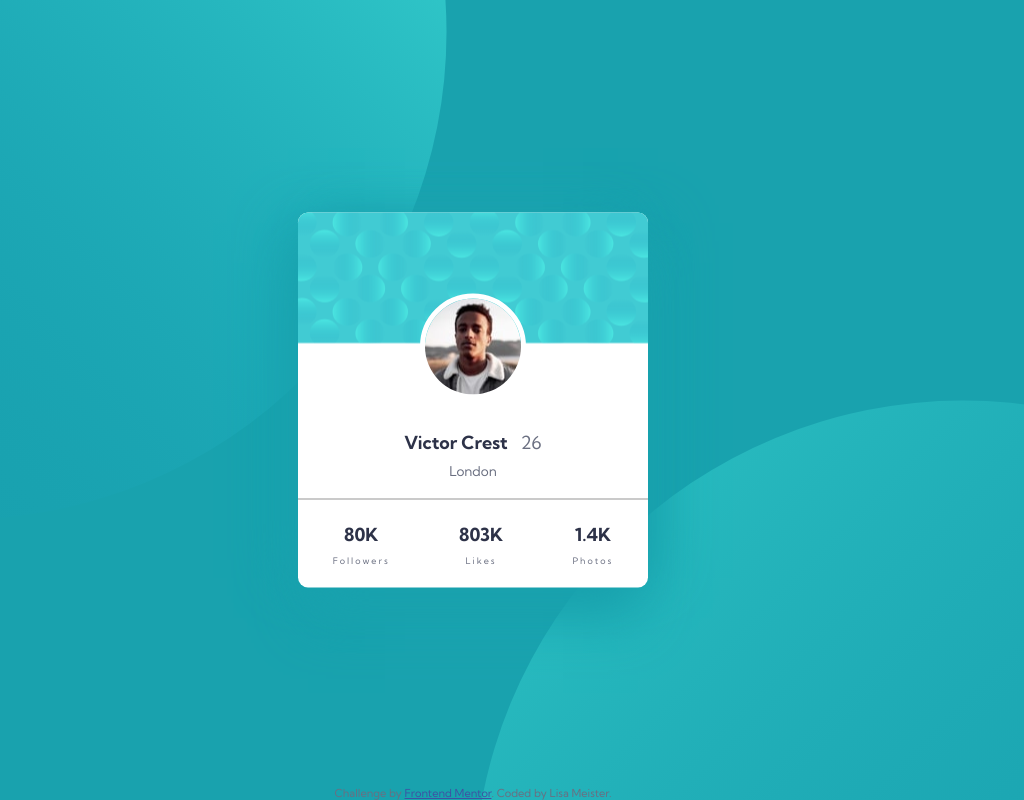
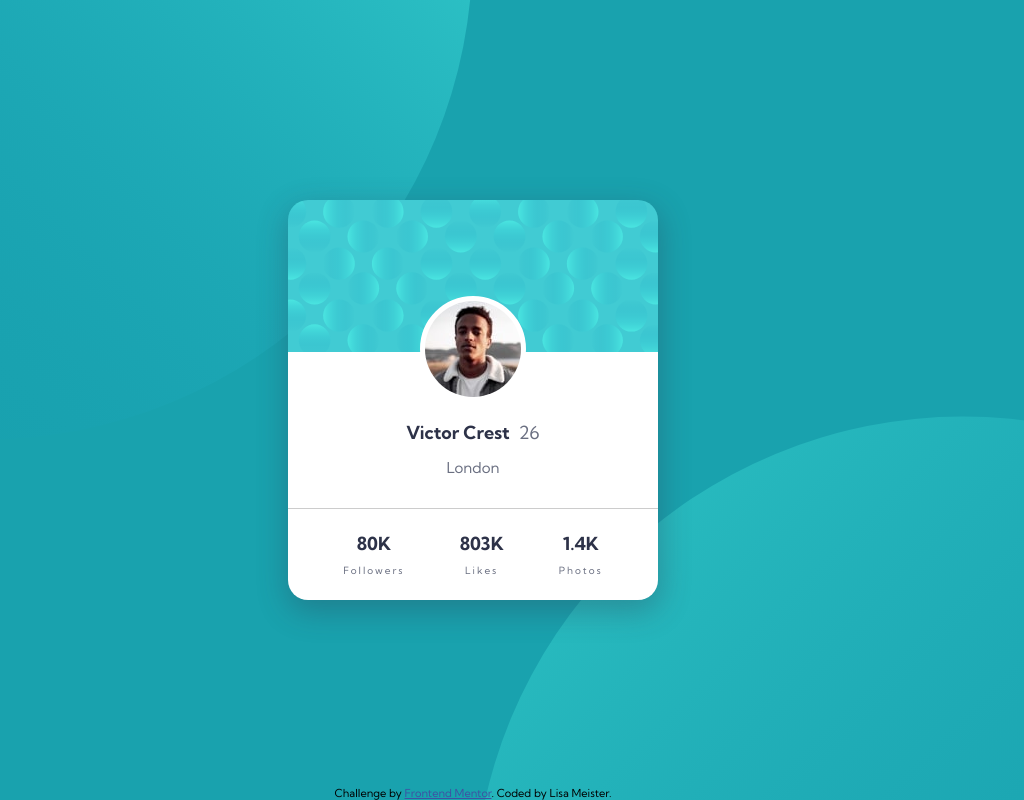
Before and after one commit to Lilibell/FrontendMentor_ProfileCardChallenge, a plain HTML site: page index.html in a window 1280 px wide. Shown: the whole page, without its empty margins (167-1191 px from the left). Drawn offline with Linux system fonts and the light colour scheme.

Commit message:
Refactor Code

```diff
--- a/css/styles.css
+++ b/css/styles.css
@@ -7,67 +7,106 @@
   --dark-gray: hsl(0, 0%, 59%);
 }
 
-* {
+*,
+body,
+html {
   margin: 0;
   padding: 0;
+  box-sizing: border-box;
+  font-family: "Kumbh Sans", sans-serif;
+  font-size: 62.5%;
 }
 
-body {
+main {
+  width: 100%;
+  height: 100vh;
   background-color: var(--dark-cyan);
   background-image: url("../images/bg-pattern-bottom.svg"),
     url("../images/bg-pattern-top.svg");
   background-repeat: no-repeat, no-repeat;
-  /* background-position: 125% -42%, -41% 55%; not responsive*/
-  /* background-position: left 50vw top 50vh, right 52vw bottom -65vh; */
-  background-position: left 40vw top 50vh, right 40vw bottom -50vh;
-  font-family: "Kumbh Sans", sans-serif;
+  background-position: left 50vw top 52vh, right 50vw bottom 45vh;
   color: var(--dark-grayish-blue);
-  font-size: 18px;
+  display: flex;
+  justify-content: center;
+  align-items: center;
 }
 
-ul {
-  list-style-type: none;
-  margin: 0;
-  padding: 0;
+.card__container {
+  width: 37rem;
+  height: 40rem;
+  display: flex;
+  flex-direction: column;
+  justify-content: space-between;
+  align-items: center;
+  background: url("../images/bg-pattern-card.svg") no-repeat top;
+  background-size: 101% 38%;
+  background-color: white;
+  /* box-shadow: 0 40px 50px -10px var(--very-dark-desaturated-blue),
+    -20px 0 50px -10px var(--very-dark-desaturated-blue),
+    20px 0 50px -10px var(--very-dark-desaturated-blue); */
+  -webkit-box-shadow: 1px 10px 30px 2px rgba(45, 50, 72, 0.3);
+  box-shadow: 1px 10px 30px 2px rgba(45, 50, 72, 0.3);
+  border-radius: 2rem;
+  -webkit-border-radius: 2rem;
+  -moz-border-radius: 2rem;
+  -ms-border-radius: 2rem;
+  -o-border-radius: 2rem;
 }
 
-li:first-child {
+.card__image {
+  border-radius: 50%;
+  display: block;
+  margin-top: 26%;
+  border: 5px solid white;
+  background-color: white;
+}
+
+.card__name {
+  font-size: 1.8rem;
+  line-height: 0;
+  margin-top: 0.5rem;
+  color: var(--very-dark-desaturated-blue);
+  text-align: center;
+}
+
+.card__name span {
+  font-size: 1.8rem;
+  font-weight: 300;
+  color: var(--dark-grayish-blue);
+  margin-left: 0.5rem;
+}
+
+.card__city {
+  font-size: 1.5rem;
+  margin-bottom: 0.5rem;
+  letter-spacing: normal;
+  text-align: center;
+}
+
+.card__credentials {
+  height: 23%;
+  width: 100%;
+  display: flex;
+  justify-content: space-evenly;
+  align-items: center;
+  border-top: hsl(0, 0%, 80%) solid 1px;
+}
+
+.card__credentials-wrapper {
+  height: auto;
+  text-align: center;
+}
+
+.card__credentials-top {
   font-weight: 700;
+  font-size: 1.8rem;
   color: var(--very-dark-desaturated-blue);
   padding-bottom: 0.5em;
 }
 
-li {
-  text-align: center;
-}
-
-li:last-child {
-  font-size: 0.5em;
+.card__credentials-bottom {
+  font-size: 1rem;
   letter-spacing: 2px;
-}
-
-span {
-  font-weight: 300;
-  color: var(--dark-grayish-blue);
-  margin-left: 0.5em;
-}
-
-#city {
-  font-size: 0.75em;
-  letter-spacing: normal;
-}
-
-.container {
-  width: 350px;
-  height: 375px;
-  background-color: white;
-  border-radius: 10px;
-  position: absolute;
-  top: 50%;
-  left: 50%;
-  transform: translate(-50%, -50%);
-  box-shadow: 0 40px 50px -10px var(--dark-cyan),
-    -20px 0 50px -10px var(--dark-cyan), 20px 0 50px -10px var(--dark-cyan);
 }
 
 .content {
@@ -79,44 +118,9 @@ span {
   height: 178px;
 }
 
-.name {
-  grid-row: 1 / 2;
-  justify-self: center;
-  align-self: center;
-}
-
-.card-bg {
-  background-image: url("../images/bg-pattern-card.svg");
-  background-repeat: no-repeat;
-  background-size: 100% 100%;
-  height: 35%;
-  width: 100%;
-  border-top-left-radius: 10px;
-  border-top-right-radius: 10px;
-}
-
-img {
-  border-radius: 50%;
-  display: block;
-  margin-left: auto;
-  margin-right: auto;
-  border: 5px solid white;
-  position: relative;
-  bottom: 50px;
-}
-
-.popularity {
-  grid-row: 2 / 3;
-  display: flex;
-  flex-direction: row;
-  justify-content: space-around;
-  align-items: center;
-  border-top: var(--dark-gray) solid 0.5px;
-}
-
 footer {
   width: 640px;
-  font-size: 11px;
+  font-size: 1.1rem;
   text-align: center;
   position: fixed;
   bottom: 0;
@@ -124,6 +128,7 @@ footer {
   margin-left: -320px;
 }
 a {
+  font-size: inherit;
   color: hsl(228, 45%, 44%);
 }
 
@@ -131,8 +136,8 @@ a:hover {
   color: var(--very-dark-desaturated-blue);
 }
 
-@media (min-width: 440px) {
-  body {
-    background-position: left 50vw top 50vh, right 52vw bottom -65vh;
+@media (max-width: 440px) {
+  main {
+    background-position: left 40vw top 45vh, right 40vw bottom 40vh;
   }
 }
--- a/index.html
+++ b/index.html
@@ -20,7 +20,45 @@
     <title>Frontend Mentor | Profile card component</title>
   </head>
   <body>
-    <div class="container">
+    <main>
+      <div class="card__container">
+        <img
+          class="card__image"
+          src="images/image-victor.jpg"
+          alt="Victor Crest"
+        />
+        <h1 class="card__name">Victor Crest <span>26</span></h1>
+        <p class="card__city">London</p>
+
+        <div class="card__credentials">
+          <div class="card__credentials-wrapper">
+            <p class="card__credentials-top">80K</p>
+            <p class="card__credentials-bottom">Followers</p>
+          </div>
+
+          <div class="card__credentials-wrapper">
+            <p class="card__credentials-top">803K</p>
+            <p class="card__credentials-bottom">Likes</p>
+          </div>
+
+          <div class="card__credentials-wrapper">
+            <p class="card__credentials-top">1.4K</p>
+            <p class="card__credentials-bottom">Photos</p>
+          </div>
+        </div>
+      </div>
+    </main>
+
+    <footer>
+      Challenge by
+      <a href="https://www.frontendmentor.io?ref=challenge" target="_blank"
+        >Frontend Mentor</a
+      >. Coded by Lisa Meister.
+    </footer>
+  </body>
+</html>
+
+<!-- <div class="container">
   <div class="card-bg"></div>
   <img src="images/image-victor.jpg" alt="Victor Crest" />
   <div class="content">
@@ -52,6 +90,4 @@
   <a href="https://www.frontendmentor.io?ref=challenge" target="_blank"
     >Frontend Mentor</a
   >. Coded by Lisa Meister.
-    </footer>
-  </body>
-</html>
+</footer> -->
--- a/styles.css
+++ /dev/null
@@ -1,124 +0,0 @@
-body {
-  background-color: hsl(185, 75%, 39%);
-  background-image: url("images/bg-pattern-bottom.svg"),
-    url("images/bg-pattern-top.svg");
-  background-repeat: no-repeat, no-repeat;
-  /* background-position: 125% -42%, -41% 55%; not responsive*/
-  /* background-position: left 50vw top 50vh, right 52vw bottom -65vh; */
-  background-position: left 40vw top 50vh, right 40vw bottom -50vh;
-  font-family: "Kumbh Sans", sans-serif;
-  color: hsl(227, 10%, 46%);
-  font-size: 18px;
-}
-
-ul {
-  list-style-type: none;
-  margin: 0;
-  padding: 0;
-}
-
-li:first-child {
-  font-weight: 700;
-  color: hsl(229, 23%, 23%);
-  padding-bottom: 0.5em;
-}
-
-li {
-  text-align: center;
-}
-
-li:last-child {
-  font-size: 0.5em;
-  letter-spacing: 2px;
-}
-
-span {
-  font-weight: 300;
-  color: hsl(227, 10%, 46%);
-  margin-left: 0.5em;
-}
-
-#city {
-  font-size: 0.75em;
-  letter-spacing: normal;
-}
-
-.container {
-  width: 350px;
-  height: 375px;
-  background-color: white;
-  border-radius: 10px;
-  position: absolute;
-  top: 50%;
-  left: 50%;
-  transform: translate(-50%, -50%);
-  box-shadow: 0 40px 50px -10px hsl(185, 75%, 35%),
-    -20px 0 50px -10px hsl(185, 75%, 35%), 20px 0 50px -10px hsl(185, 75%, 35%);
-}
-
-.content {
-  position: relative;
-  bottom: 40px;
-  display: grid;
-  grid-template-rows: 50% 50%;
-  grid-template-columns: 100%;
-  height: 178px;
-}
-
-.name {
-  grid-row: 1 / 2;
-  justify-self: center;
-  align-self: center;
-}
-
-.card-bg {
-  background-image: url("images/bg-pattern-card.svg");
-  background-repeat: no-repeat;
-  background-size: 100% 100%;
-  height: 35%;
-  width: 100%;
-  border-top-left-radius: 10px;
-  border-top-right-radius: 10px;
-}
-
-img {
-  border-radius: 50%;
-  display: block;
-  margin-left: auto;
-  margin-right: auto;
-  border: 5px solid white;
-  position: relative;
-  bottom: 50px;
-}
-
-.popularity {
-  grid-row: 2 / 3;
-  display: flex;
-  flex-direction: row;
-  justify-content: space-around;
-  align-items: center;
-  border-top: hsl(0, 0%, 80%) solid 0.5px;
-}
-
-footer {
-  width: 640px;
-  font-size: 11px;
-  text-align: center;
-  position: fixed;
-  bottom: 0;
-  left: 50%;
-  margin-left: -320px;
-}
-.attribution a {
-  color: hsl(228, 45%, 44%);
-}
-
-a:hover {
-  color: hsl(229, 23%, 23%);
-}
-
-@media (min-width: 441px) {
-  body {
-    background-position: left 50vw top 50vh, right 52vw bottom -65vh;
-  }
-}
```
Also changed, not shown: 1 other file. Lines whose indentation alone changed are shown as unchanged.
